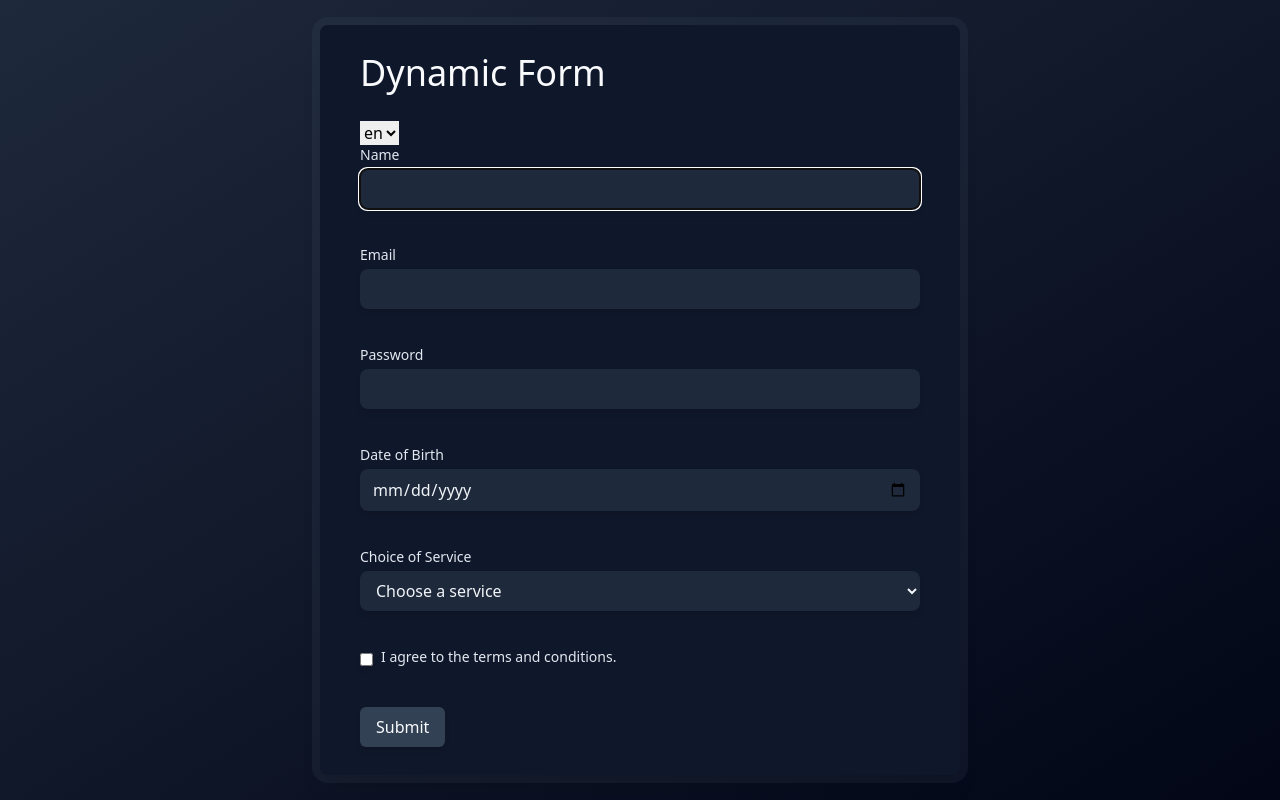
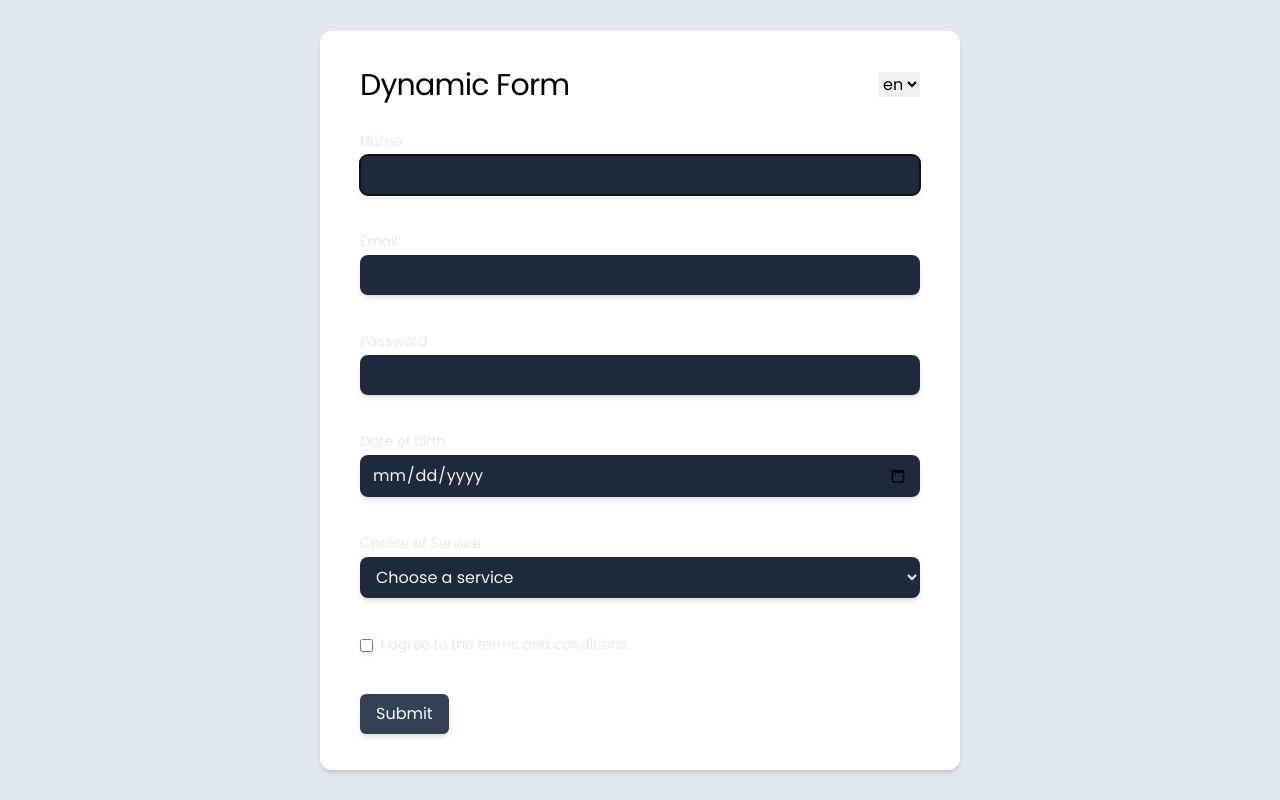
Before and after one commit to greengem/vue-form-whg, a Vue app: page / in a window 1280 px wide. Built offline with nearby package versions, Linux system fonts and the light colour scheme; some icons are missing.

Commit message:
Styling updates

```diff
--- a/index.html
+++ b/index.html
@@ -1,12 +1,13 @@
 <!doctype html>
-<html lang="en" class="min-h-dvh flex flex-col bg-gradient-to-br from-slate-800 to-slate-950">
+<html lang="en" class="min-h-dvh flex flex-col bg-slate-200 dark:bg-slate-950">
   <head>
     <meta charset="UTF-8" />
     <link rel="icon" href="/favicon.ico" />
+    <link href="https://fonts.googleapis.com/css?family=Poppins" rel="stylesheet" />
     <meta name="viewport" content="width=device-width, initial-scale=1.0" />
     <title>Vite App</title>
   </head>
-  <body class="flex flex-col grow">
+  <body class="flex flex-col grow font-poppins">
     <div id="app" class="flex flex-col grow"></div>
     <script type="module" src="/src/main.ts"></script>
   </body>
--- a/src/components/form/FormHeader.vue
+++ b/src/components/form/FormHeader.vue
@@ -1,7 +1,12 @@
+<script setup lang="ts">
+import LanguageSwitcher from '@/components/common/LanguageSwitcher.vue'
+</script>
+
 <template>
-  <header class="mb-7">
-    <h1 class="text-2xl md:text-4xl text-slate-50">
+  <header class="flex items-center justify-between mb-7">
+    <h1 class="text-2xl md:text-3xl dark:text-slate-50 tracking-tight">
       {{ $t('form.formTitle') }}
     </h1>
+    <LanguageSwitcher />
   </header>
 </template>
--- a/src/components/form/FormWrapper.vue
+++ b/src/components/form/FormWrapper.vue
@@ -1,6 +1,6 @@
 <template>
   <div
-    class="bg-slate-900 py-5 md:py-7 px-5 md:px-10 rounded-lg shadow-xl max-w-screen-sm w-full items-center ring-8 ring-slate-500/10 backdrop-blur-md"
+    class="py-9 px-5 md:px-10 bg-white dark:bg-slate-900 rounded-xl shadow-md max-w-screen-sm w-full items-center"
   >
     <slot></slot>
   </div>
--- a/src/views/HomeView.vue
+++ b/src/views/HomeView.vue
@@ -2,13 +2,11 @@
 import FormWrapper from '@/components/form/FormWrapper.vue'
 import FormHeader from '@/components/form/FormHeader.vue'
 import FormComponent from '@/components/form/FormComponent.vue'
-import LanguageSwitcher from '@/components/common/LanguageSwitcher.vue'
 </script>
 
 <template>
   <FormWrapper>
     <FormHeader />
-    <LanguageSwitcher />
     <FormComponent />
   </FormWrapper>
 </template>
--- a/tailwind.config.js
+++ b/tailwind.config.js
@@ -2,7 +2,11 @@
 export default {
   content: ['./index.html', './src/**/*.{vue,js,ts,jsx,tsx}'],
   theme: {
-    extend: {}
+    extend: {
+      fontFamily: {
+        poppins: ['Poppins']
+      }
+    }
   },
   plugins: []
 }
```
